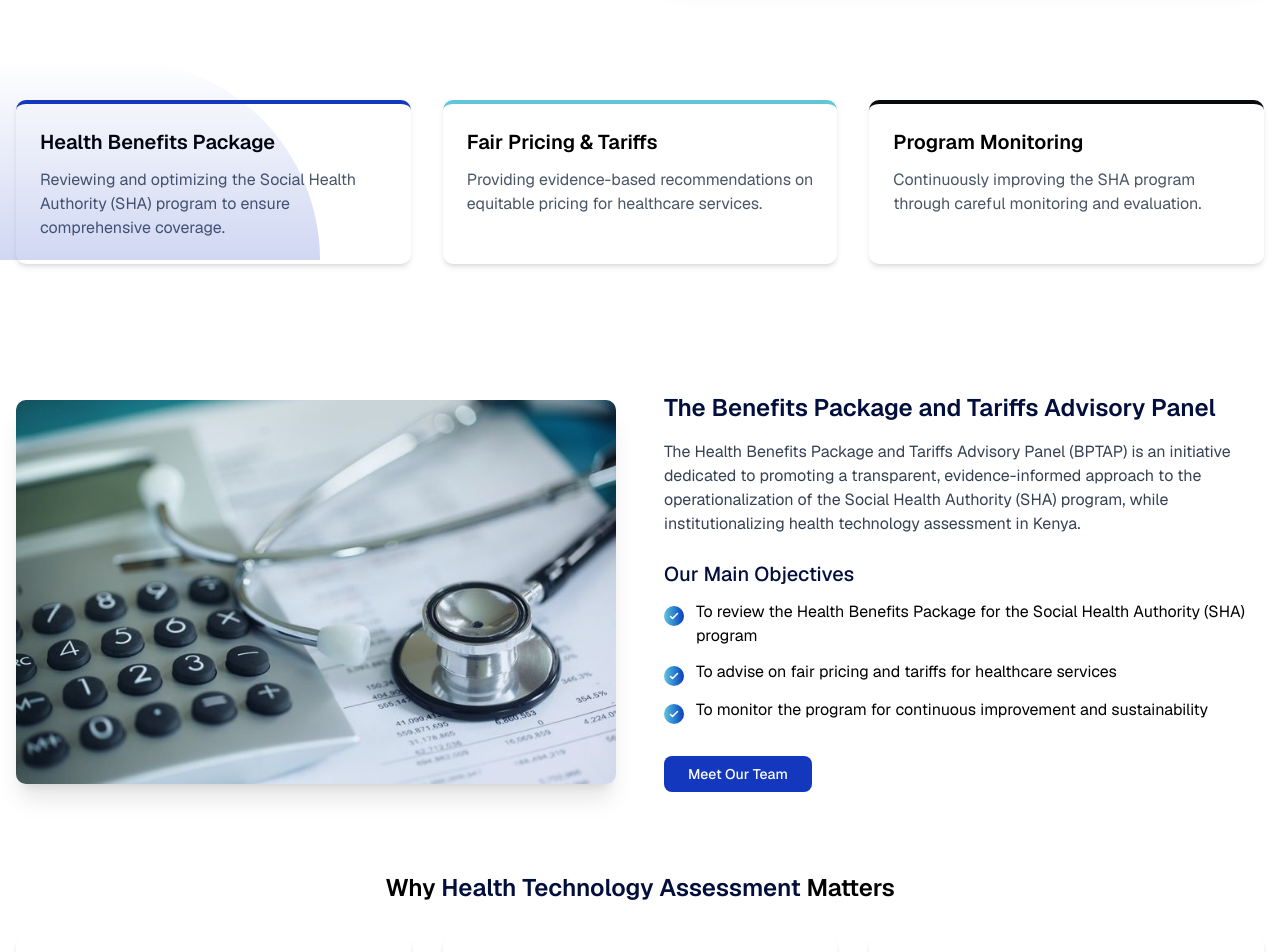
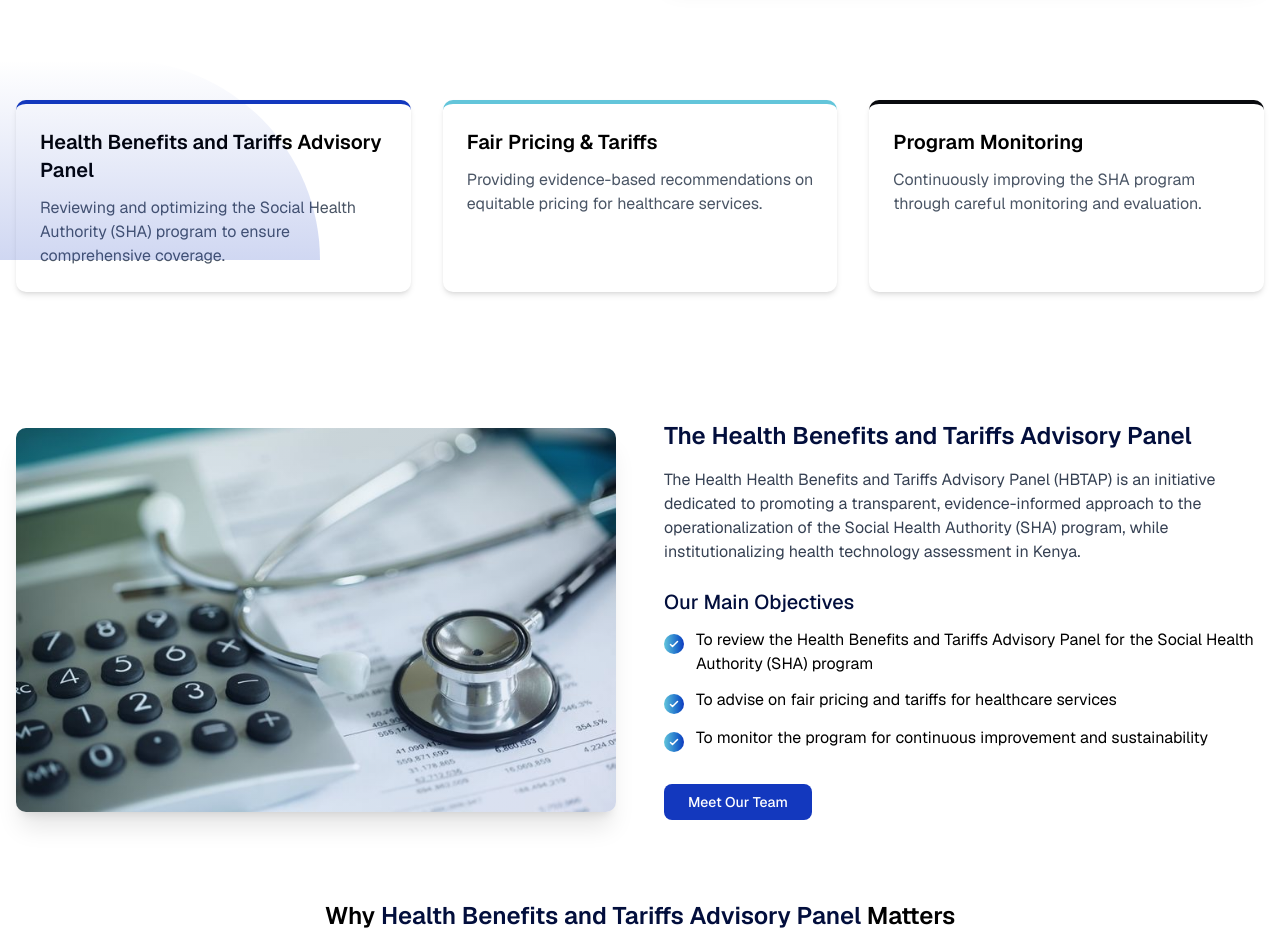
Before and after one commit to Antoney20/prod-hta, a Next.js app: page / in a window 1280 px wide. Shown: the part 540-1492 px from the top of the page. Built offline with nearby package versions, Linux system fonts and the light colour scheme.

Commit message:
small ui changes- corrections made :

```diff
--- a/app/about-us/client.tsx
+++ b/app/about-us/client.tsx
@@ -183,7 +183,7 @@ function HeroSection() {
             variants={itemVariants}
             className="text-4xl md:text-5xl lg:text-6xl font-bold mb-6"
           >
-            About <span className="text-[#020e3c]">Health Technology</span> Assessment
+            About <span className="text-[#020e3c]">Health Benefits and Tariffs Advisory Panel</span>
           </motion.h1>
 
 
--- a/app/about-us/page.tsx
+++ b/app/about-us/page.tsx
@@ -3,7 +3,7 @@ import AboutClient from './client'
 
 
 export const metadata: Metadata = {
-  title: 'About Us | Health Technology Assessment | Health Benefits and  Tariffs Advisory panel',
+  title: 'About Us | Health Benefits and  Tariffs Advisory panel',
   description: 'The  Health Benefits and  Tariffs Advisory panel is dedicated to transparent, evidence-informed healthcare decision-making to advance Universal Health Coverage in Kenya.',
   keywords: 'Health Technology Assessment, HTA, Kenya healthcare, Benefits Package, Tariffs Advisory Panel, Universal Health Coverage, evidence-based healthcare',
   openGraph: {
--- a/app/components/home/about.tsx
+++ b/app/components/home/about.tsx
@@ -72,14 +72,14 @@ export default function AboutSection() {
               className="text-2xl font-semibold mb-4 text-[#020e3c]"
               variants={fadeIn}
             >
-              The Benefits Package and Tariffs Advisory Panel
+              The Health Benefits and Tariffs Advisory Panel
             </motion.h3>
 
             <motion.p
               className="text-gray-700 mb-6"
               variants={fadeIn}
             >
-              The Health Benefits Package and Tariffs Advisory Panel (BPTAP) is an initiative dedicated to promoting a transparent, evidence-informed approach to the operationalization of the Social Health Authority (SHA) program, while institutionalizing health technology assessment in Kenya.
+              The Health Health Benefits and Tariffs Advisory Panel (HBTAP) is an initiative dedicated to promoting a transparent, evidence-informed approach to the operationalization of the Social Health Authority (SHA) program, while institutionalizing health technology assessment in Kenya.
             </motion.p>
 
             <motion.h4
@@ -99,7 +99,7 @@ export default function AboutSection() {
                     <path strokeLinecap="round" strokeLinejoin="round" strokeWidth={3} d="M5 13l4 4L19 7" />
                   </svg>
                 </div>
-                <p>To review the Health Benefits Package for the Social Health Authority (SHA) program</p>
+                <p>To review the Health Benefits and Tariffs Advisory Panel for the Social Health Authority (SHA) program</p>
               </motion.li>
 
               <motion.li
@@ -148,7 +148,7 @@ export default function AboutSection() {
           variants={fadeIn}
         >
           <h3 className="text-2xl font-semibold mb-8 text-center">
-            Why <span className="text-[#020e3c]">Health Technology Assessment</span> Matters
+            Why <span className="text-[#020e3c]">Health Benefits and Tariffs Advisory Panel</span> Matters
           </h3>
 
           <div className="grid grid-cols-1 md:grid-cols-3 gap-8">
--- a/app/components/home/faqs.tsx
+++ b/app/components/home/faqs.tsx
@@ -20,7 +20,7 @@ export default function FAQsSection() {
             Frequently Asked Questions
           </h2>
           <p className="text-gray-700 text-lg max-w-3xl mx-auto">
-            Find answers to common questions about Health Benefits Package and Tariffs Advisory Panel.
+            Find answers to common questions about Health Benefits and Tariffs Advisory Panel.
           </p>
         </div>
 
--- a/app/components/home/hero.tsx
+++ b/app/components/home/hero.tsx
@@ -75,7 +75,7 @@ export default function HeroSection() {
         >
           {/* Card 1 */}
           <div className="bg-white p-6 rounded-lg shadow-md border-t-4 border-[#1338BE]">
-            <h2 className="text-xl font-semibold mb-3">Health Benefits Package</h2>
+            <h2 className="text-xl font-semibold mb-3">Health Benefits and Tariffs Advisory Panel</h2>
             <p className="text-gray-600">
               Reviewing and optimizing the Social Health Authority (SHA) program to ensure comprehensive coverage.
             </p>
--- a/app/components/home/impact.tsx
+++ b/app/components/home/impact.tsx
@@ -56,7 +56,7 @@ export default function HTAImpactSection() {
               className="text-gray-700 mb-5 lg:pl-5"
               variants={fadeIn}
             >
-              Health Technology Assessment provides critical insights that shape healthcare policy,
+              Health Benefits and Tariffs Advisory Panel provides critical insights that shape healthcare policy,
               ensuring resources are allocated to interventions that deliver the greatest value and benefit to patients.
             </motion.p>
 
--- a/app/data/faqs.json
+++ b/app/data/faqs.json
@@ -2,7 +2,7 @@
     "faqs": [
       {
         "id": 1,
-        "question": "What is the role of The Health Benefits Package and Tariffs Advisory Panel",
+        "question": "What is the role of The Health Benefits and Tariffs Advisory Panel",
         "answer": "<p>The Social Health Insurance (General) Regulations, 2024 Section (41), (42), (43) provides for review of the benefits package every two years through the establishment of the Benefit Package and Tariffs Advisory Panel (BPTAP).</p><br/> <p> The Benefits Package and Tariffs Advisory Panel is required to update the package every two years, based on evidence-based research, transparency, consultation and inclusivity as outlined in the regulations. </p>"
       },
       {
--- a/app/data/news.json
+++ b/app/data/news.json
@@ -31,8 +31,5 @@
 
 
 
-
-
-
     ]
   }
--- a/app/governance/client.tsx
+++ b/app/governance/client.tsx
@@ -291,7 +291,7 @@ export default function TeamClient() {
             transition={{ duration: 0.8, delay: 0.4 }}
             className="text-lg md:text-xl lg:text-2xl text-black max-w-3xl mx-auto mb-8"
           >
-            Meet the dedicated experts of the Health Benefits Package and Tariffs Advisory Panel working to advance evidence-based healthcare decision-making in Kenya.
+            Meet the dedicated experts of the Health Benefits and Tariffs Advisory Panel working to advance evidence-based healthcare decision-making in Kenya.
           </motion.p>
           <motion.div
             initial={{ y: 30, opacity: 0 }}
@@ -318,12 +318,12 @@ export default function TeamClient() {
         </motion.div>
       </section>
 
-      {/* Panel Members Section */}
+      {/* Panel Members Section Health Benefits and Tariffs Advisory Panel */}
       <section id="panel-members" className="py-16 md:py-24 bg-white">
         <div className="w-full mx-auto px-4 sm:px-6 lg:px-8">
           <div className="text-center mb-12">
             <h2 className="text-3xl md:text-4xl font-bold text-gray-900 mb-4">
-              THE HEALTH BENEFITS PACKAGE AND TARIFFS ADVISORY PANEL
+              THE HEALTH BENEFITS AND TARIFFS ADVISORY PANEL
             </h2>
           </div>
 
@@ -346,7 +346,7 @@ export default function TeamClient() {
             </h3>
             <div className="bg-blue-50 rounded-lg p-8 shadow-md">
               <h4 className="text-xl font-semibold text-gray-900 mb-4">
-                Functions of the Health Benefits Package and Tariffs Advisory Panel:
+                Functions of the Health Benefits  and Tariffs Advisory Panel:
               </h4>
               <ul className="space-y-3 text-gray-700">
                 <li className="flex items-start">
```
Also changed, not shown: app/news/client.tsx (+1 -11 lines).
